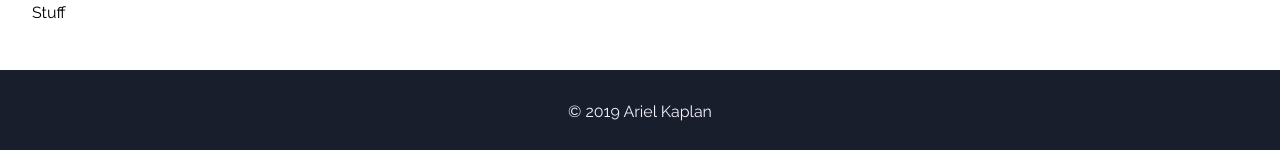
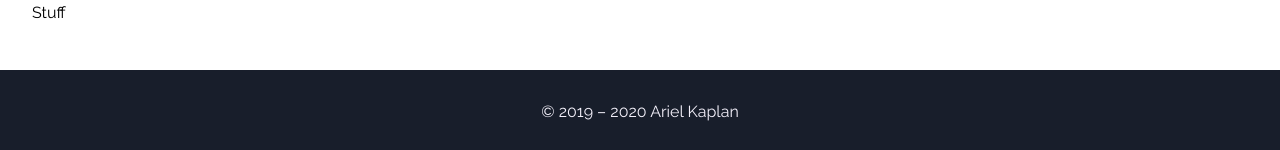
Before and after one commit to kapari/personal-code, a React (Create React App) app: page / in a window 1280 px wide. Shown: the part 1600-1750 px from the top of the page. Built offline with nearby package versions, Linux system fonts and the light colour scheme.

Commit message:
Make footer copyright year dynamic

```diff
--- a/src/App.js
+++ b/src/App.js
@@ -30,7 +30,7 @@ function App() {
           <p>Stuff</p>
         </section>
       </main>
-      <footer className={styles.footer}>&copy; 2019 Ariel Kaplan</footer>
+      <footer className={styles.footer}>&copy; 2019 &ndash; {new Date().getFullYear()} Ariel Kaplan</footer>
     </>
   );
 }
```
